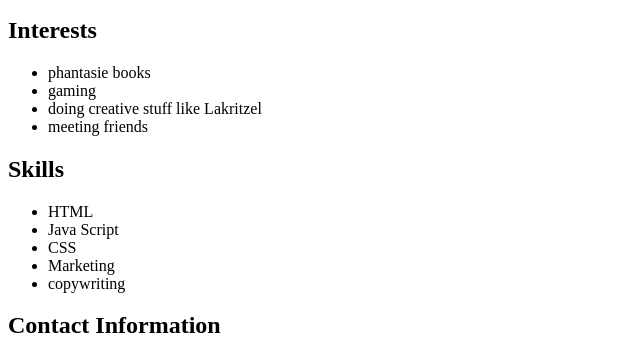
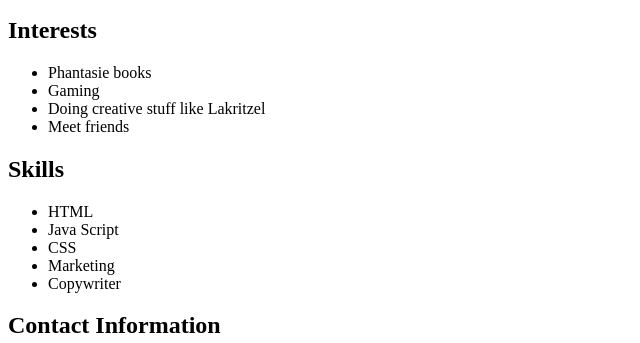
Before and after one commit to falkkreimeier/personal-website1, a plain HTML site: page Index.html in a window 1280 px wide. Shown: the part 153-496 px from the top of the page, 0-640 px from the left. Drawn offline with Linux system fonts and the light colour scheme.

Commit message:
work on mistakes

```diff
--- a/Index.html
+++ b/Index.html
@@ -28,10 +28,10 @@
         <section>
             <h2> Interests </h2>
             <ul>
-                <li>phantasie books</li>
-                <li>gaming</li>
-                <li>doing creative stuff like Lakritzel</li>
-                <li>meeting friends</li>
+                <li>Phantasie books</li>
+                <li>Gaming</li>
+                <li>Doing creative stuff like Lakritzel</li>
+                <li>Meet friends</li>
             </ul>
             </sections>
 
@@ -43,7 +43,7 @@
                     <li>Java Script</li>
                     <li>CSS</li>
                     <li>Marketing</li>
-                    <li>copywriting</li>
+                    <li>Copywriter</li>
                 </ul>
             </section>
 
```
